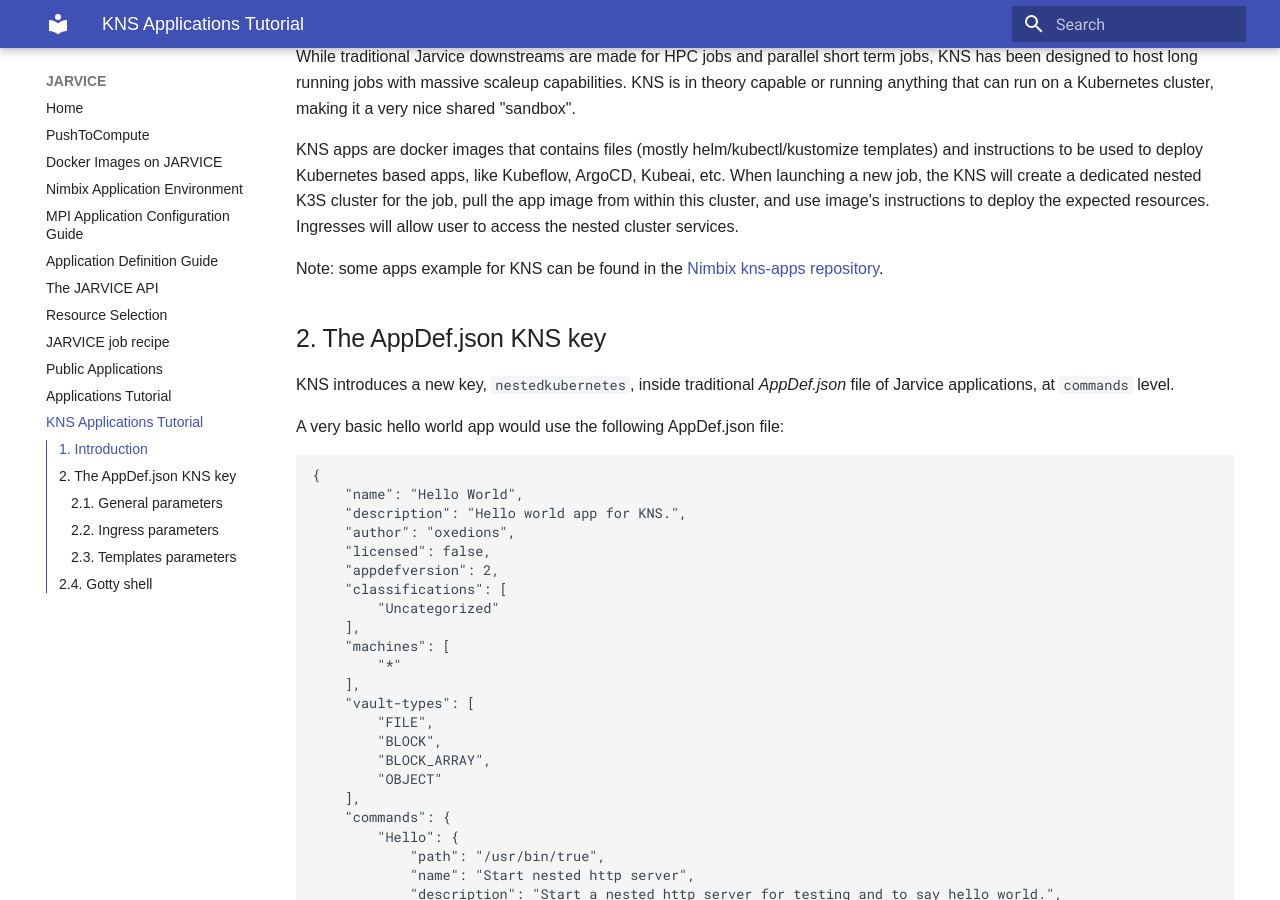
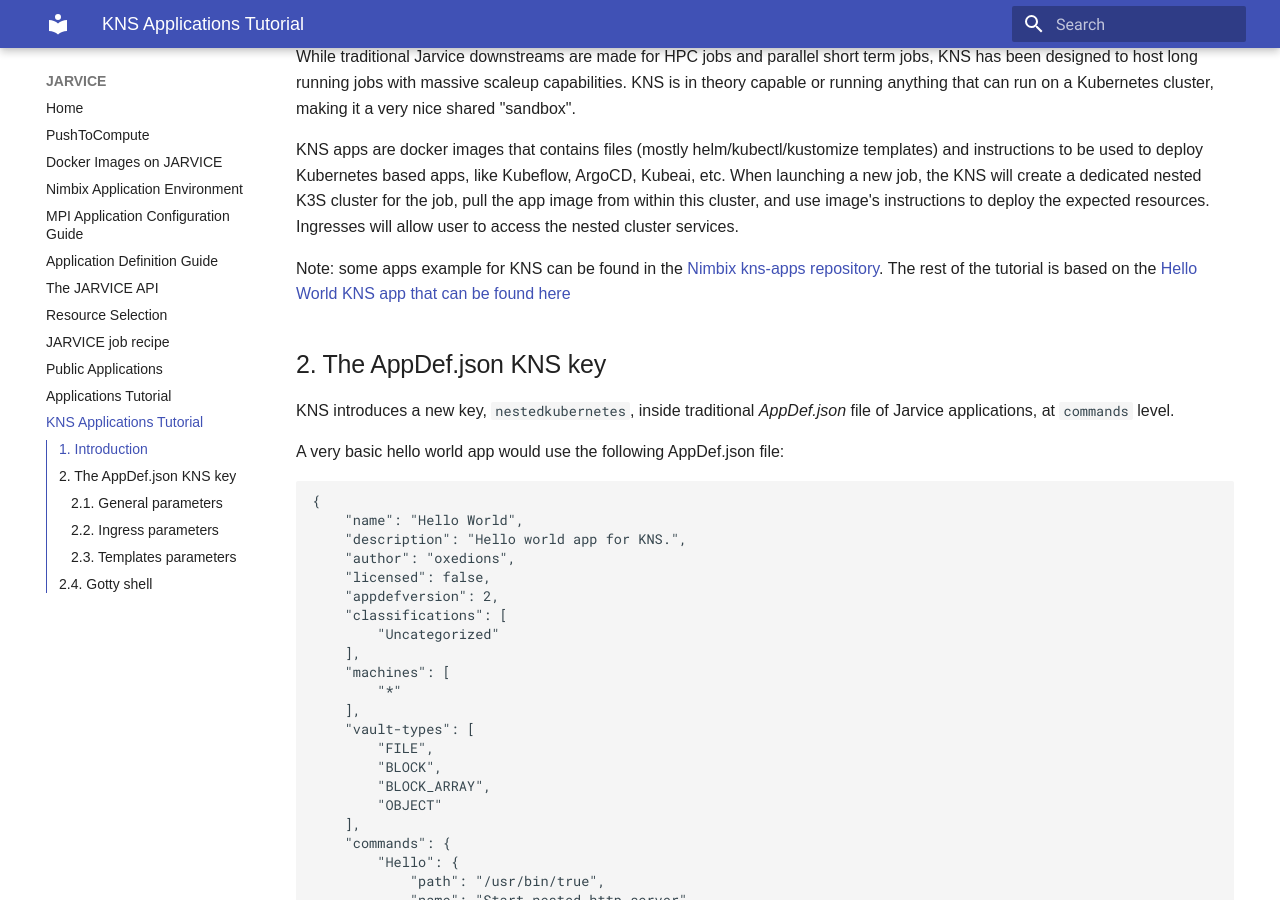
Before and after one commit to nimbix/jardoc, an MkDocs documentation site: the page built from docs/kns_apps_tutorial.md, in a window 1280 px wide and 900 px high, scrolled down 746 px. Built offline with MkDocs 1.6.1 and Material for MkDocs 9.7.7, drawn with Linux system fonts in a browser that asks for light colours.

Commit message:
Update docs/kns_apps_tutorial.md
Co-authored-by: guigomcha <39807810+guigomcha@users.noreply.github.com>

```diff
--- a/docs/kns_apps_tutorial.md
+++ b/docs/kns_apps_tutorial.md
@@ -17,7 +17,7 @@ While traditional Jarvice downstreams are made for HPC jobs and parallel short t
 
 KNS apps are docker images that contains files (mostly helm/kubectl/kustomize templates) and instructions to be used to deploy Kubernetes based apps, like Kubeflow, ArgoCD, Kubeai, etc. When launching a new job, the KNS will create a dedicated nested K3S cluster for the job, pull the app image from within this cluster, and use image's instructions to deploy the expected resources. Ingresses will allow user to access the nested cluster services.
 
-Note: some apps example for KNS can be found in the [Nimbix kns-apps repository](https://github.com/nimbix/kns-apps).
+Note: some apps example for KNS can be found in the [Nimbix kns-apps repository](https://github.com/nimbix/kns-apps). The rest of the tutorial is based on the [Hello World KNS app that can be found here](https://github.com/nimbix/kns-apps/tree/master/apps/hello_world)
 
 ## 2. The AppDef.json KNS key
 
```
